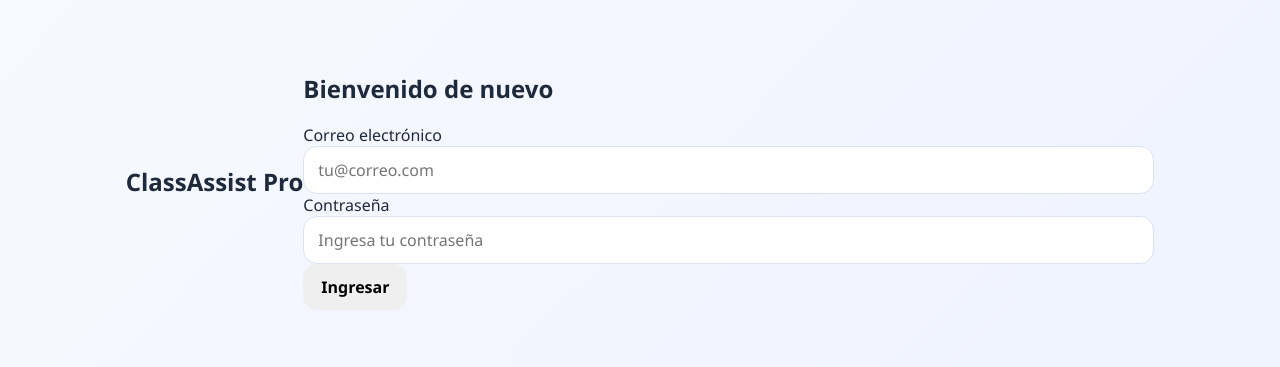
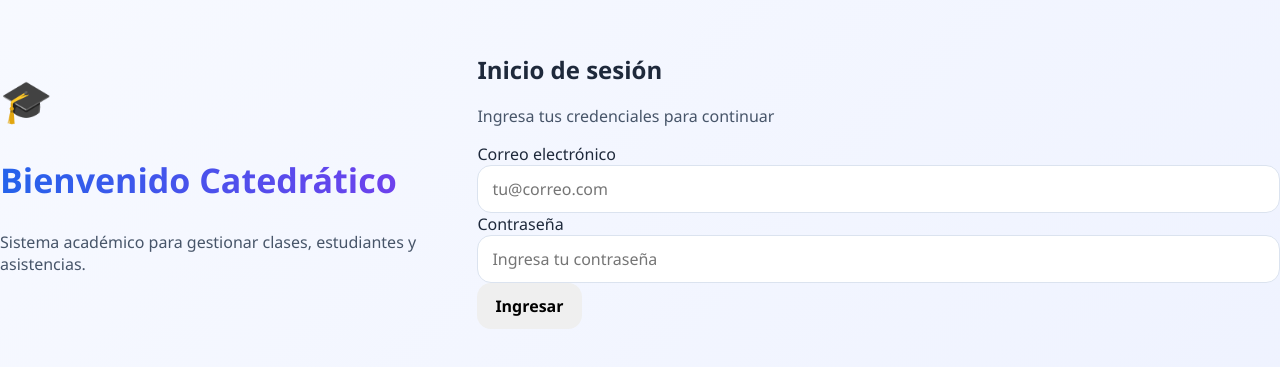
Before and after one commit to kpalenciae/classassist-frontend, a React (Vite) app: page / in a window 1280 px wide. Shown: the part 219-586 px from the top of the page. Built offline with nearby package versions, Linux system fonts and the light colour scheme.

Commit message:
Cerrar sesión funcional y botón rojo

```diff
--- a/src/paginas/InicioSesion.css
+++ b/src/paginas/InicioSesion.css
@@ -5,3 +5,19 @@
   justify-content: center;
   background: linear-gradient(135deg, #f8faff, #eef2ff);
 }
+.titulo-bienvenida {
+  font-size: 34px;
+  font-weight: 800;
+  background: linear-gradient(90deg, #2563eb, #7c3aed);
+  -webkit-background-clip: text;
+  -webkit-text-fill-color: transparent;
+}
+
+.subtitulo-bienvenida,
+.login-text {
+  color: #475569;
+}
+
+.brand-icon {
+  font-size: 42px;
+}
--- a/src/paginas/InicioSesion.jsx
+++ b/src/paginas/InicioSesion.jsx
@@ -13,9 +13,6 @@ export default function InicioSesion() {
   const manejarEnvio = async (e) => {
     e.preventDefault();
 
-    console.log("Intentando login...");
-    console.log("API:", API_URL);
-
     try {
       const respuesta = await axios.post(
         `${API_URL}/api/autenticacion/iniciar-sesion`,
@@ -25,12 +22,7 @@ export default function InicioSesion() {
         }
       );
 
-      console.log("Respuesta:", respuesta.data);
-
-      localStorage.setItem(
-        "usuario",
-        JSON.stringify(respuesta.data.usuario)
-      );
+      localStorage.setItem("usuario", JSON.stringify(respuesta.data.usuario));
 
       navigate("/panel");
     } catch (error) {
@@ -42,13 +34,19 @@ export default function InicioSesion() {
   return (
     <div className="login-page">
       <section className="info-panel">
-        <h1>ClassAssist Pro</h1>
+        <div className="login-brand">
+          <span className="brand-icon">🎓</span>
+          <h1 className="titulo-bienvenida">Bienvenido Catedrático</h1>
+          <p className="subtitulo-bienvenida">
+            Sistema académico para gestionar clases, estudiantes y asistencias.
+          </p>
+        </div>
       </section>
 
       <section className="login-card">
-        <h2>Bienvenido de nuevo</h2>
+        <h2>Inicio de sesión</h2>
+        <p className="login-text">Ingresa tus credenciales para continuar</p>
 
-        {/* 👇 AQUÍ ESTÁ LA CLAVE */}
         <form onSubmit={manejarEnvio}>
           <label>Correo electrónico</label>
           <input
@@ -56,6 +54,7 @@ export default function InicioSesion() {
             placeholder="tu@correo.com"
             value={correo}
             onChange={(e) => setCorreo(e.target.value)}
+            required
           />
 
           <label>Contraseña</label>
@@ -64,6 +63,7 @@ export default function InicioSesion() {
             placeholder="Ingresa tu contraseña"
             value={contrasena}
             onChange={(e) => setContrasena(e.target.value)}
+            required
           />
 
           <button type="submit">Ingresar</button>
```
